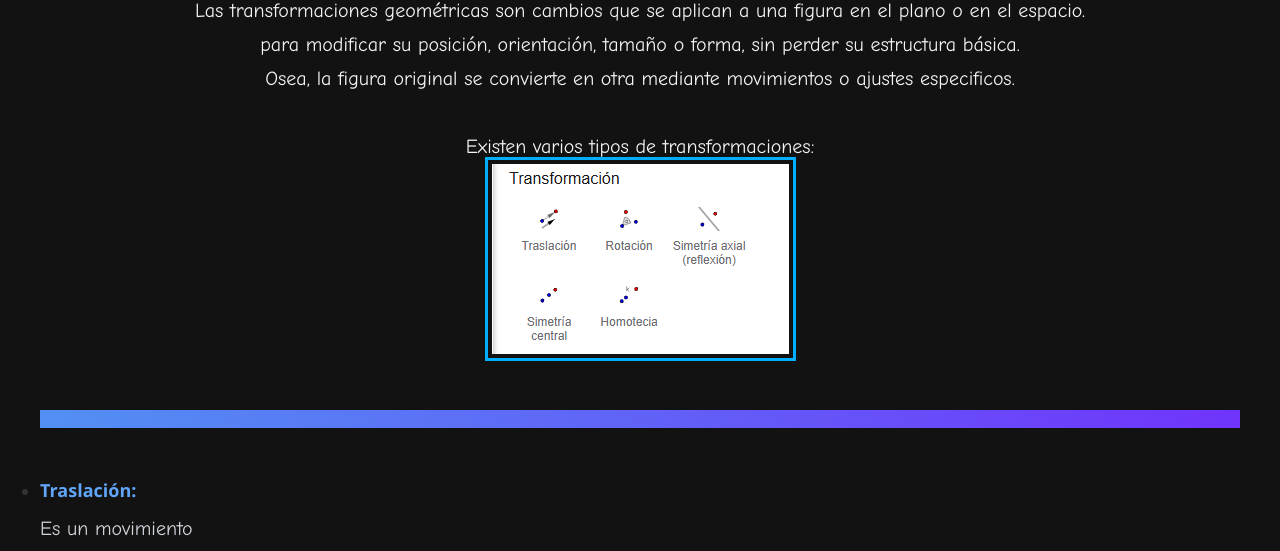
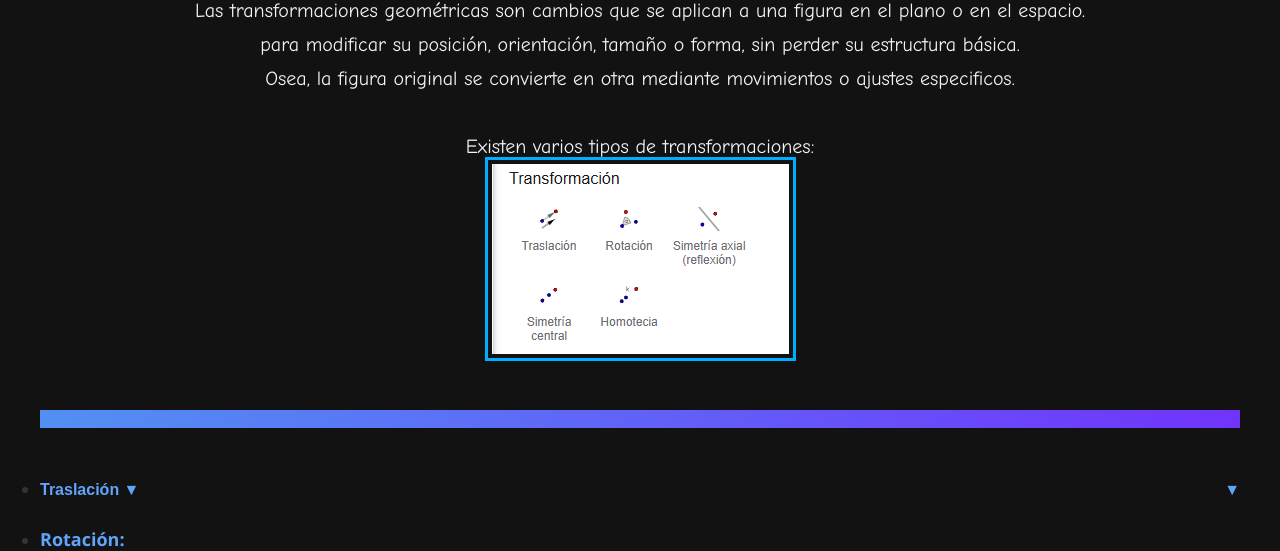
Before and after one commit to soulsilver0111-dot/HTML, a plain HTML site: page Transformaciones.html in a window 1280 px wide. Shown: the part 249-800 px from the top of the page. Drawn offline with Linux system fonts and the light colour scheme.

Commit message:
update-1

```diff
--- a/Transformaciones.html
+++ b/Transformaciones.html
@@ -47,15 +47,22 @@
 
     <ul>
         <div class="trans">
-            <li>
+            <li class="faq-item">
                 <div class="trans-item">
                     <div class="trans-text">
-                        <strong>Traslación:</strong>
-                        <p>Es un movimiento que desplaza una figura en el plano sin girarla ni cambiar su tamaño.<br>
-                            Todos los puntos se mueven la misma distancia y dirección.<br>
-                            esto se hace mediante un vector guia [u(x,y)] que indica como se movera la figura</p>
+                        <button class="faq-header" onclick="toggle(this)">
+                            Traslación ▼
+                            <span class="faq-chevron">▼</span>
+                        </button>
+                        <div class="faq-body">
+                            <p>Es un movimiento que desplaza una figura en el plano sin girarla ni cambiar su
+                                tamaño.<br>
+                                Todos los puntos se mueven la misma distancia y dirección.<br>
+                                esto se hace mediante un vector guia [u(x,y)] que indica como se movera la figura</p>
+                            <img src="imagenes/imagen12.png" alt="Traslación" class="trans-img">
+                        </div>
                     </div>
-                    <img src="imagenes/imagen12.png" alt="Traslación" class="trans-img">
+
                 </div>
             </li>
 
@@ -116,6 +123,8 @@
         </div>
     </ul>
 
+    <script src="scrips.js"></script>
+
 </body>
 
 </html>
--- /dev/null
+++ b/scrips.js
@@ -0,0 +1,4 @@
+function toggle(btn) {
+  const item = btn.closest('.faq-item');
+  item.classList.toggle('open');
+}
--- a/super2.css
+++ b/super2.css
@@ -238,3 +238,36 @@ h2 {
 .trans-img:hover {
     transform: translateY(-14px) scale(1.05);
 }
+
+.faq-header {
+    background: none;
+    border: none;
+    cursor: pointer;
+    font-weight: bold;
+    font-size: 1rem;
+    display: flex;
+    justify-content: space-between;
+    align-items: center;
+    width: 100%;
+    padding: 8px 0;
+    text-align: left;
+    color: #60a5fa;
+}
+
+.faq-chevron {
+    transition: transform 0.3s ease;
+}
+
+.faq-item.open .faq-chevron {
+    transform: rotate(180deg);
+}
+
+.faq-body {
+    max-height: 0;
+    overflow: hidden;
+    transition: max-height 0.3s ease;
+}
+
+.faq-item.open .faq-body {
+    max-height: 600px;
+}
```
